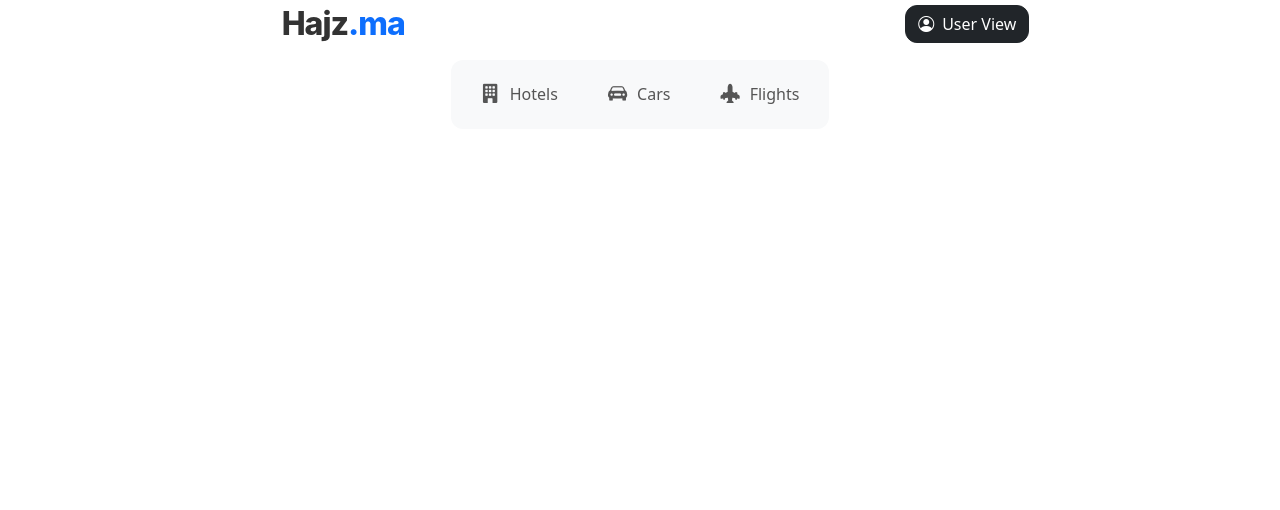
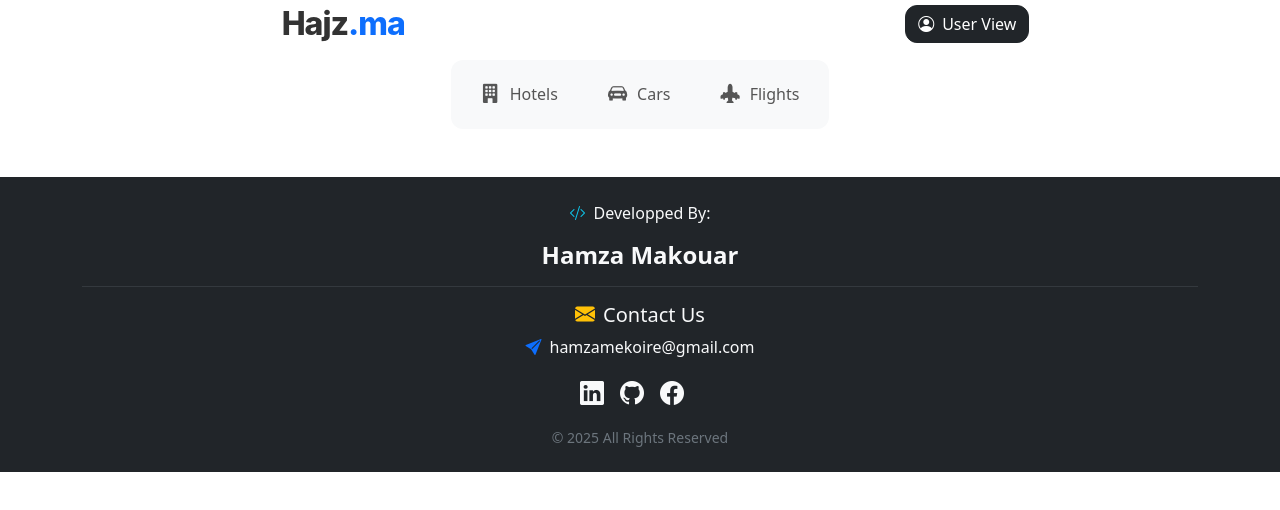
Before and after one commit to makouarHamza/Hajz.ma, a React (Vite) app: page / in a window 1280 px wide. Shown: the top 510 px of the page. Built offline with nearby package versions, Linux system fonts and the light colour scheme.

Commit message:
add a footer of main page

```diff
--- a/src/App.jsx
+++ b/src/App.jsx
@@ -5,6 +5,7 @@ import "./styles/headerTab.css"
 import 'bootstrap/dist/css/bootstrap.min.css';
 import 'bootstrap-icons/font/bootstrap-icons.css'; // Corrected path
 import { useState } from 'react';
+import Footer from './layouts/footer';
 
 function App() {
   const [isAdmin,setIsAdmin] = useState(false);
@@ -75,6 +76,8 @@ function App() {
           <Route path='hotels' element={<h1>htels</h1>}/>
         </Routes>
       </BrowserRouter>
+
+      <Footer/>
     </div>
 
     </>
--- /dev/null
+++ b/src/layouts/footer.jsx
@@ -0,0 +1,64 @@
+function Footer(){
+    return(
+        <footer className="bg-dark text-light py-4 mt-5">
+                <div className="container text-center">
+                    <div className="mb-3">
+                        <p>
+                            <i className="bi bi-code-slash text-info me-2"></i>
+                            Developped By:
+                        </p>
+                        <h4 className="fw-bold">Hamza Makouar</h4>
+                    </div>
+                    <hr className="border-secondary"></hr>
+                    <div>
+                        <h5 className="mb-2">
+                            <i className="bi bi-envelope-fill text-warning me-2"></i>
+                            Contact Us
+                        </h5>
+                        <a href="mailto:hamzamekoire@gmail.com"
+                            className="text-decoration-none text-light"
+                        >
+                            <i className="bi bi-send-fill me-2 text-primary"></i>
+                            hamzamekoire@gmail.com
+
+                        </a>
+
+                    </div>
+                    <div className="mt-3">
+                        <a
+                            href="https://linkedin.com"
+                            className="text-light me-3"
+                            target="_blank"
+                            rel="noreferrer"
+                        >
+                            <i className="bi bi-linkedin fs-4"></i>
+
+                        </a>
+                        <a
+                            href="https://github.com/makouarhamza"
+                            className="text-light me-3"
+                            target="_blank"
+                            rel="noreferrer"
+                        >
+                            <i className="bi bi-github fs-4"></i>
+                        </a>
+
+                        <a
+                            href="https://facebook.com"
+                            className="text-light me-3"
+                            target="_blank"
+                            rel="noreferrer"
+                        >
+                            <i className="bi bi-facebook fs-4"></i>
+                        </a>
+                    </div>
+
+                    <p className="mt-3 text-secondary small mb-0">
+                        © {new Date().getFullYear()} All Rights Reserved
+                    </p>
+                </div>
+            </footer>
+    )
+
+}
+export default Footer
```
